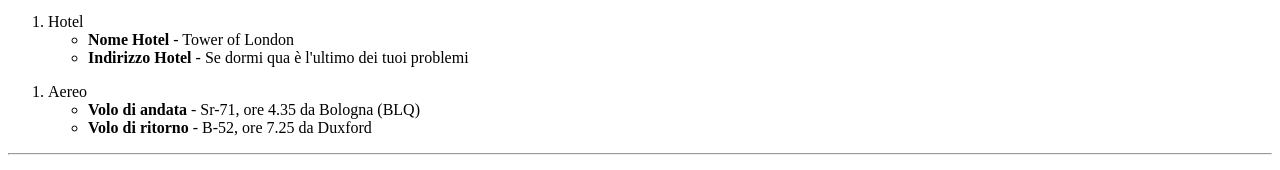
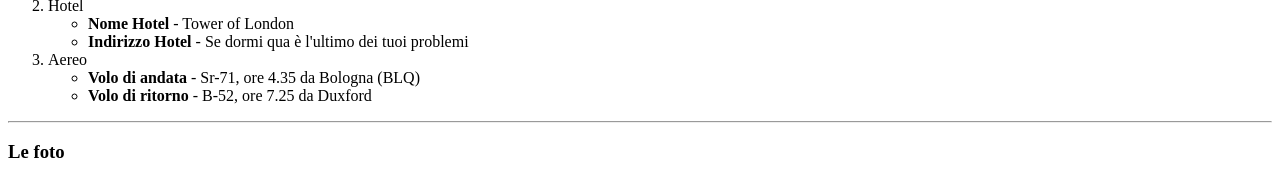
Before and after one commit to eugeniomalavasi/html-london-trip, a plain HTML site: page index.html in a window 1280 px wide. Shown: the part 1171-1341 px from the top of the page. Drawn offline with Linux system fonts and the light colour scheme.

Commit message:
add: info_correction

```diff
--- a/index.html
+++ b/index.html
@@ -79,22 +79,20 @@
         <section class="info">
             <h3>Info utili</h3>
          <!-- inizio liste info -->
-         <ol>
-            <li>Numeri di emergenza</li>
+            <ol>
+                <li>Numeri di emergenza</li>
             <ul>
                 <li><strong>999</strong> - Emergenza</li>
                 <li><strong>101</strong> - Polizia</li>
                 <li><strong>111</strong> - Ospedale</li>
             </ul>
-         </ol>
-         <ol>
+
             <li>Hotel</li>
             <ul>
                 <li><strong>Nome Hotel</strong> - Tower of London</li>
                 <li><strong>Indirizzo Hotel</strong> - Se dormi qua è l'ultimo dei tuoi problemi</li>
             </ul>
-         </ol>
-         <ol>
+
             <li>Aereo</li>
             <ul>
                 <li><strong>Volo di andata</strong> - Sr-71, ore 4.35 da Bologna (BLQ)</li>
```
